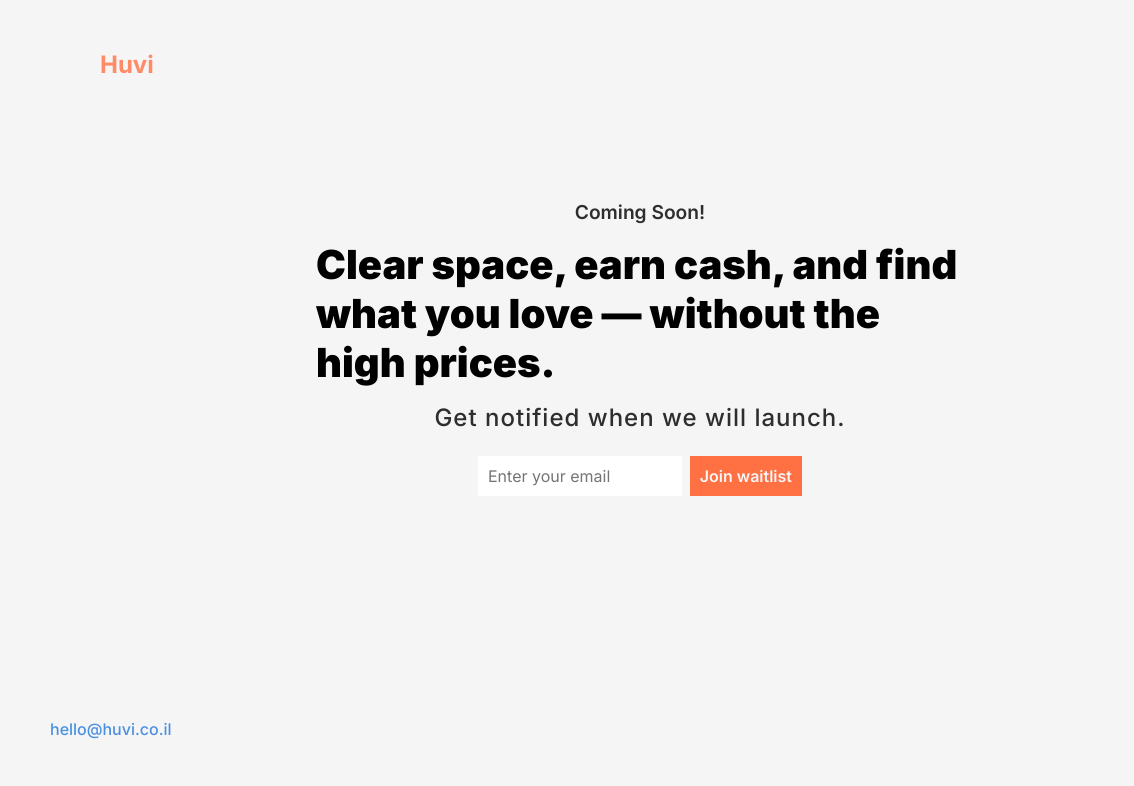
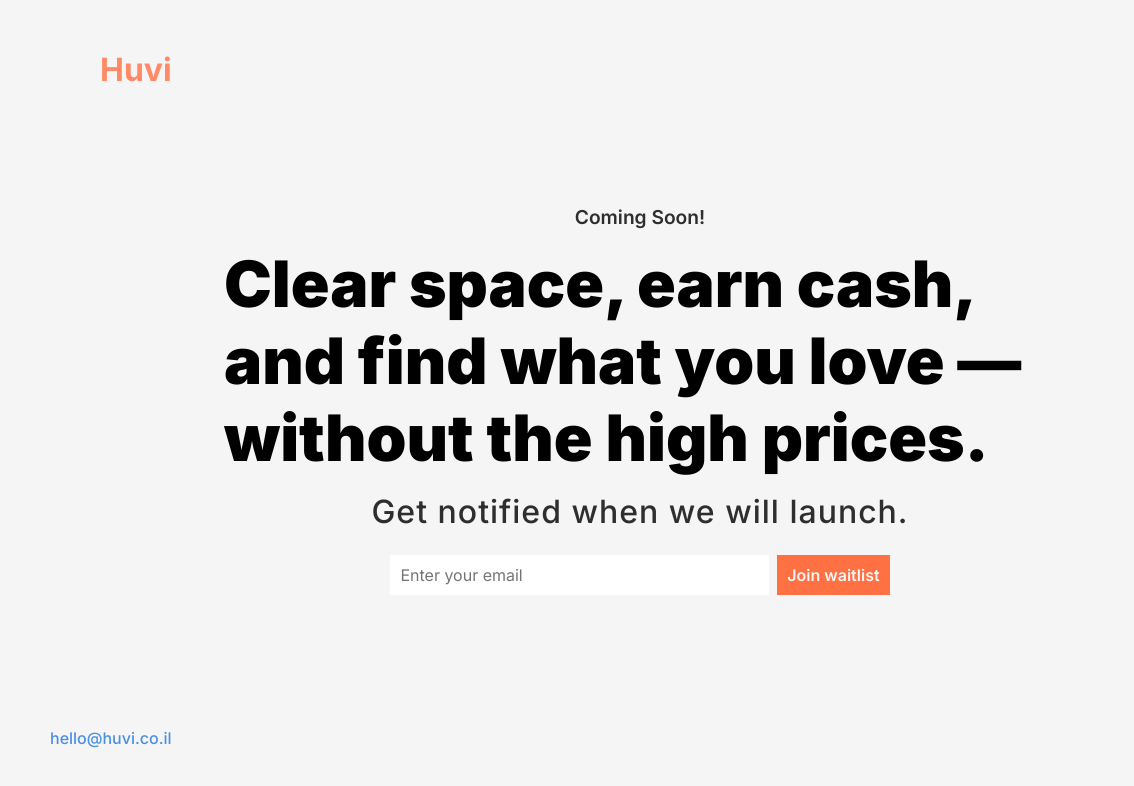
Before and after one commit to Haimyess/Huvi-under, a plain HTML site: page index.html in a window 1280 px wide. Shown: the full height of the page, 0-1134 px from the left. Drawn offline with Linux system fonts and the light colour scheme.

Commit message:
Fixed css

```diff
--- a/styles.css
+++ b/styles.css
@@ -22,13 +22,14 @@
 
     /* ---- */
 
-    min-height: 100vh;
-    overflow-x: hidden;
+    min-height: 100dvh;
     display: flex;
     justify-content: center;
-    align-items: start;
+    align-items: center;
     padding: 20px;
-    background-color:  #F5F5F5;
+    background-color: #F5F5F5;
+    overflow-x: hidden;
+    flex-direction: column;
 
   }
 
@@ -39,7 +40,7 @@
 }
 
 #email {
-  flex: 1;
+  flex: 1 1 auto;
   min-width: 0;
   border: #FFFFFF ;
 
@@ -52,6 +53,7 @@
     white-space: nowrap;
     background-color: #FF7043;
     color: #F5F5F5;
+    flex-shrink: 0;
 
   }
 
@@ -74,14 +76,14 @@
     left: 30px;
     /* color: #F5F5F5; */
     font-weight: 700;
-    font-size: 1.5rem;
+    font-size: 2rem;
     color: #FF8A65;
 }
 
 
 #title {
 
-    font-size: 2.5rem;
+    font-size: clamp(2rem, 5vw, 4rem); /* Mínimo 2rem, ideal 5% del viewport, máximo 4rem */
     font-weight: 900;
     /* color:#A3D9A5; */
     /* color:#5C6BC0;
@@ -91,7 +93,7 @@
 
 #subtitle {
 
-    font-size: 1.5rem;
+  font-size: clamp(1.5rem, 2.5vw, 2rem);
   font-weight: 500;
   /* color: #2E2E2E; */
   color: #2E2E2E;
@@ -121,10 +123,11 @@
     /* ---- */
 
     width: 100%;
-    max-width: 600px;
-    margin: 100px auto 0 auto;
-    /* padding: 1rem; */
+    max-width: clamp(280px, 80%, 1100px);
+    /* max-width: 600px; */
     text-align: center;
+    padding: 1rem;
+    box-sizing: border-box;
 }
 
 .info {
@@ -141,6 +144,7 @@
     padding: 0 20px;
     display: flex;
     justify-content: space-between;
+    align-items: baseline;
     /* border: 1px solid red; */
 
 
@@ -149,7 +153,8 @@
 #icons {
     display: flex;
     align-items: center;
-    gap: 5px;
+    gap: 8px;
+    font-size: clamp(1.3rem, 5vw, 1.5rem); /* Mínimo 2rem, ideal 5% del viewport, máximo 4rem */
 }
 
 #icons a {
@@ -213,11 +218,13 @@
 
     .info-wrapper {
         /* border: 1px solid red; */
-        max-width: 60%;
+        /* max-width: 60%; */
+        /* max-width: clamp(280px, 80%, 700px); */
     }
 
     #email-form {
-        width: 50%;
+        width: clamp(300px, 60%, 500px);
+        /* width: 50%; */
         /* border: 1px solid green; */
     }
 
```
